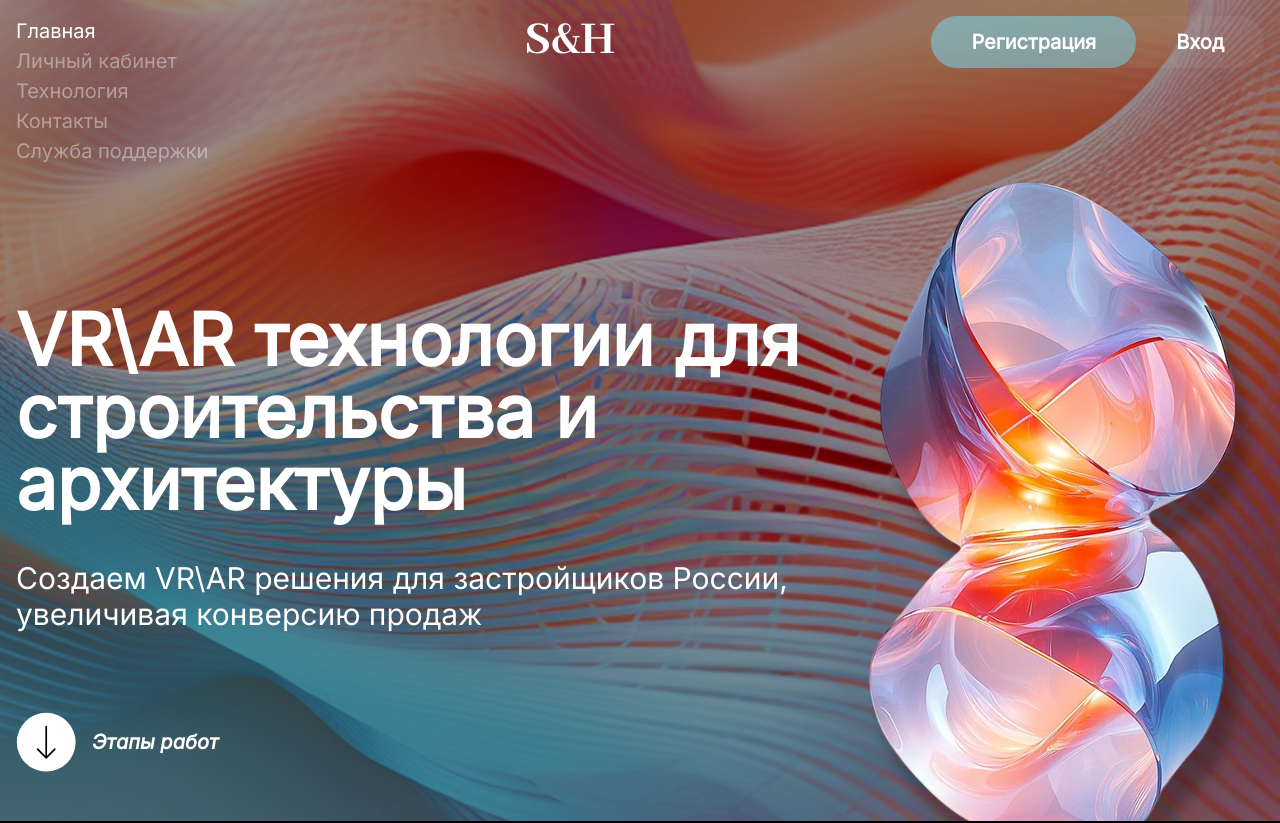
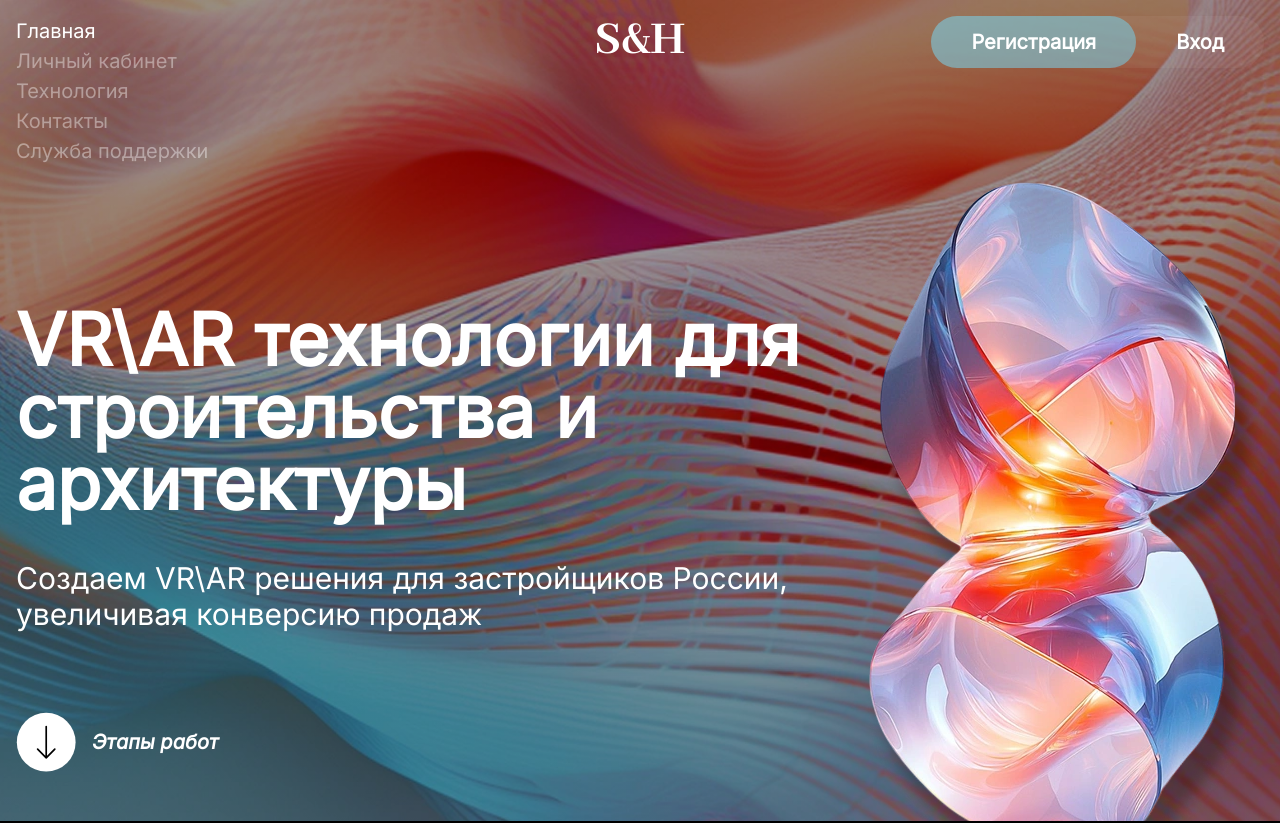
Before and after one commit to sense-and-home/sense-and-home-client, a React (Vite) app: page / in a window 1280 px wide. Shown: the top 823 px of the page. Built offline with nearby package versions, Linux system fonts and the light colour scheme.

Commit message:
fix: center the logo

```diff
--- a/src/sections/HeroSection.tsx
+++ b/src/sections/HeroSection.tsx
@@ -23,7 +23,7 @@ export function HeroSection() {
         backgroundImage: `linear-gradient(rgba(0,0,0,0.4), rgba(0,0,0,0.4)), url(${HeroBackground})`,
       }}
     >
-      <div className="flex items-start justify-between px-4 py-4">
+      <div className="grid grid-cols-3 items-start px-4 py-4">
         <ul className="text-xl leading-normal">
           <li>
             <a className="hover:underline" href="#">
@@ -54,12 +54,12 @@ export function HeroSection() {
 
         <a
           href="#"
-          className="font-[Abhaya_Libre] text-[50px] leading-[1] font-extrabold hover:underline"
+          className="justify-self-center font-[Abhaya_Libre] text-[50px] leading-[1] font-extrabold hover:underline"
         >
           S&H
         </a>
 
-        <div className="rounded-primary flex justify-center bg-white/5 text-xl font-semibold">
+        <div className="rounded-primary flex justify-center justify-self-end bg-white/5 text-xl font-semibold">
           <a
             className="bg-accent/50 rounded-[inherit] px-10 py-3 hover:underline"
             href="#"
```
